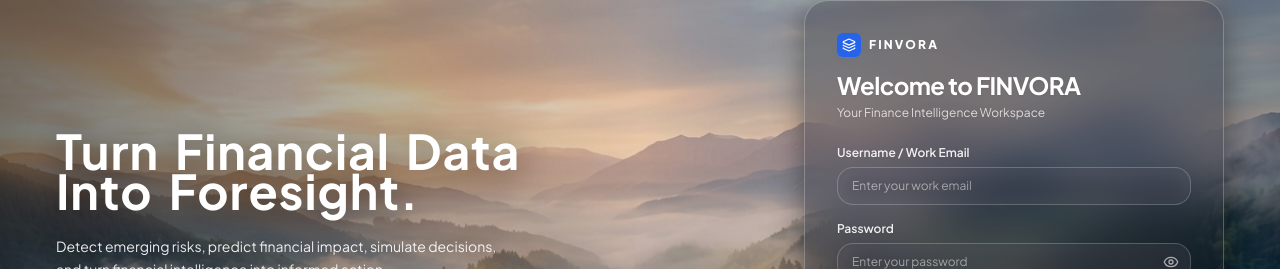
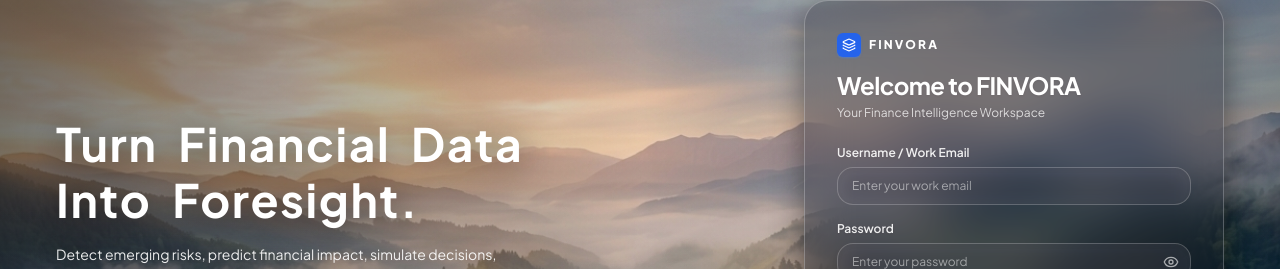
Before and after one commit to Arnavv77/FINVORA, a React (Vite) app: page /login in a window 1280 px wide. Shown: the part 113-382 px from the top of the page. Built offline with nearby package versions, Linux system fonts and the light colour scheme; no server answers.

Commit message:
style(auth): add explicit line gap and generous word-spacing to login headline

```diff
--- a/src/components/auth/LoginPage.tsx
+++ b/src/components/auth/LoginPage.tsx
@@ -71,13 +71,13 @@
         {/* ── LEFT: Hero Value Proposition & Telemetry ── */}
         <div className="w-full lg:max-w-[480px] xl:max-w-[520px] flex flex-col space-y-6 text-left">
 
-          {/* Main Headline with generous word and line spacing */}
+          {/* Main Headline with generous word, letter, and line spacing */}
           <h1
-            className="text-3xl sm:text-4xl lg:text-[48px] font-bold text-white leading-[1.32] drop-shadow-[0_4px_16px_rgba(0,0,0,0.6)]"
-            style={{ wordSpacing: '0.14em', letterSpacing: '0.02em' }}
+            className="text-3xl sm:text-4xl lg:text-[46px] font-bold text-white leading-normal drop-shadow-[0_4px_16px_rgba(0,0,0,0.6)] flex flex-col gap-3 sm:gap-4"
+            style={{ wordSpacing: '0.24em', letterSpacing: '0.035em' }}
           >
-            Turn Financial Data <br className="hidden sm:inline" />
-            Into Foresight.
+            <span>Turn Financial Data</span>
+            <span>Into Foresight.</span>
           </h1>
 
           {/* Subtitle Description */}
```
